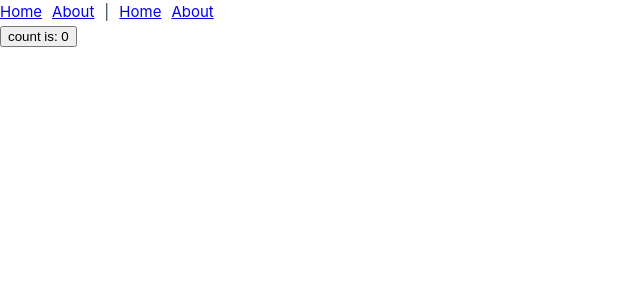
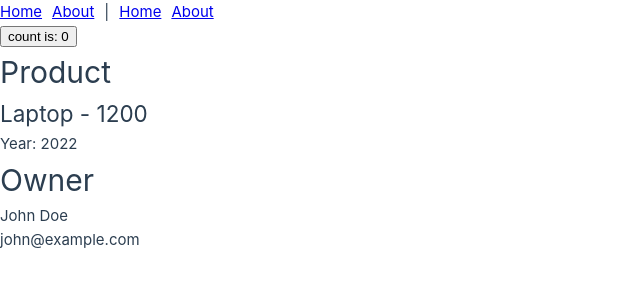
Before and after one commit to MikhaelAdrielPG/vue-app, a Vue app in the folder learn-vue-router/: page /products/1/owner in a window 1280 px wide. Shown: the top 300 px of the page, without its empty margins (0-640 px from the left). Built offline with nearby package versions, Linux system fonts and the light colour scheme.

Commit message:
Membuat Nested Component Dengan Router

```diff
--- a/learn-vue-router/src/data/products.json
+++ b/learn-vue-router/src/data/products.json
@@ -1,12 +1,72 @@
 [
-  { "id": 1, "name": "Laptop", "price": 1200, "year": 2022 },
-  { "id": 2, "name": "Smartphone", "price": 800, "year": 2021 },
-  { "id": 3, "name": "Tablet", "price": 400, "year": 2022 },
-  { "id": 4, "name": "Headphones", "price": 100, "year": 2020 },
-  { "id": 5, "name": "Smartwatch", "price": 250, "year": 2021 },
-  { "id": 6, "name": "Camera", "price": 600, "year": 2020 },
-  { "id": 7, "name": "Gaming Console", "price": 400, "year": 2022 },
-  { "id": 8, "name": "Wireless Speaker", "price": 80, "year": 2021 },
-  { "id": 9, "name": "External Hard Drive", "price": 120, "year": 2019 },
-  { "id": 10, "name": "Printers", "price": 150, "year": 2020 }
+  {
+    "id": 1,
+    "name": "Laptop",
+    "price": 1200,
+    "year": 2022,
+    "owner": { "name": "John Doe", "email": "john@example.com" }
+  },
+  {
+    "id": 2,
+    "name": "Smartphone",
+    "price": 800,
+    "year": 2021,
+    "owner": { "name": "Jane Smith", "email": "jane@example.com" }
+  },
+  {
+    "id": 3,
+    "name": "Tablet",
+    "price": 400,
+    "year": 2022,
+    "owner": { "name": "Bob Johnson", "email": "bob@example.com" }
+  },
+  {
+    "id": 4,
+    "name": "Headphones",
+    "price": 100,
+    "year": 2020,
+    "owner": { "name": "Alice Brown", "email": "alice@example.com" }
+  },
+  {
+    "id": 5,
+    "name": "Smartwatch",
+    "price": 250,
+    "year": 2021,
+    "owner": { "name": "Charlie Davis", "email": "charlie@example.com" }
+  },
+  {
+    "id": 6,
+    "name": "Camera",
+    "price": 600,
+    "year": 2020,
+    "owner": { "name": "Eva Wilson", "email": "eva@example.com" }
+  },
+  {
+    "id": 7,
+    "name": "Gaming Console",
+    "price": 400,
+    "year": 2022,
+    "owner": { "name": "David Taylor", "email": "david@example.com" }
+  },
+  {
+    "id": 8,
+    "name": "Wireless Speaker",
+    "price": 80,
+    "year": 2021,
+    "owner": { "name": "Grace Moore", "email": "grace@example.com" }
+  },
+  {
+    "id": 9,
+    "name": "External Hard Drive",
+    "price": 120,
+    "year": 2019,
+    "owner": { "name": "Frank Brown", "email": "frank@example.com" }
+  },
+  {
+    "id": 10,
+    "name": "Printers",
+    "price": 150,
+    "year": 2020,
+    "owner": { "name": "Helen Miller", "email": "helen@example.com" }
+  }
 ]
--- a/learn-vue-router/src/router/index.js
+++ b/learn-vue-router/src/router/index.js
@@ -10,8 +10,15 @@ const router = createRouter({
     },
     {
       path: "/products/:id",
-      name: "product",
+      name: "products",
       component: () => import("../views/Product.vue"),
+      children: [
+        {
+          path: "owner",
+          name: "owner",
+          component: () => import("../views/Owner.vue"),
+        },
+      ],
     },
     {
       path: "/about",
--- /dev/null
+++ b/learn-vue-router/src/views/Owner.vue
@@ -0,0 +1,15 @@
+<script setup>
+import { useRoute } from "vue-router";
+import products from "../data/products.json";
+
+const route = useRoute();
+const { owner } = products.find((p) => p.id === parseInt(route.params.id));
+</script>
+
+<template>
+  <div>
+    <h1>Owner</h1>
+    <p>{{ owner.name }}</p>
+    <p>{{ owner.email }}</p>
+  </div>
+</template>
--- a/learn-vue-router/src/views/Product.vue
+++ b/learn-vue-router/src/views/Product.vue
@@ -14,4 +14,5 @@ const product = products.find(
     <h2>{{ product.name }} - {{ product.price }}</h2>
     <p>Year: {{ product.year }}</p>
   </div>
+  <RouterView />
 </template>
```
